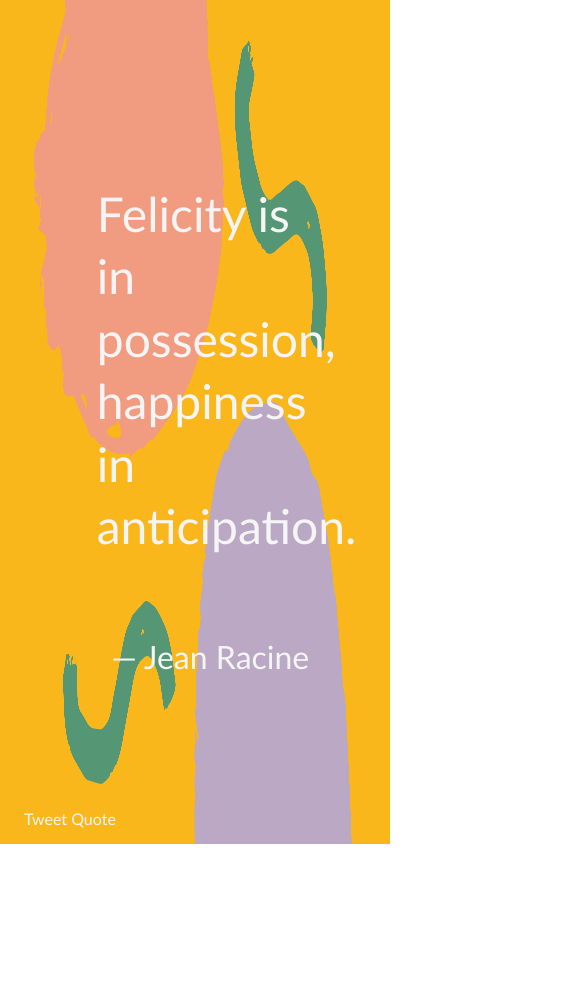
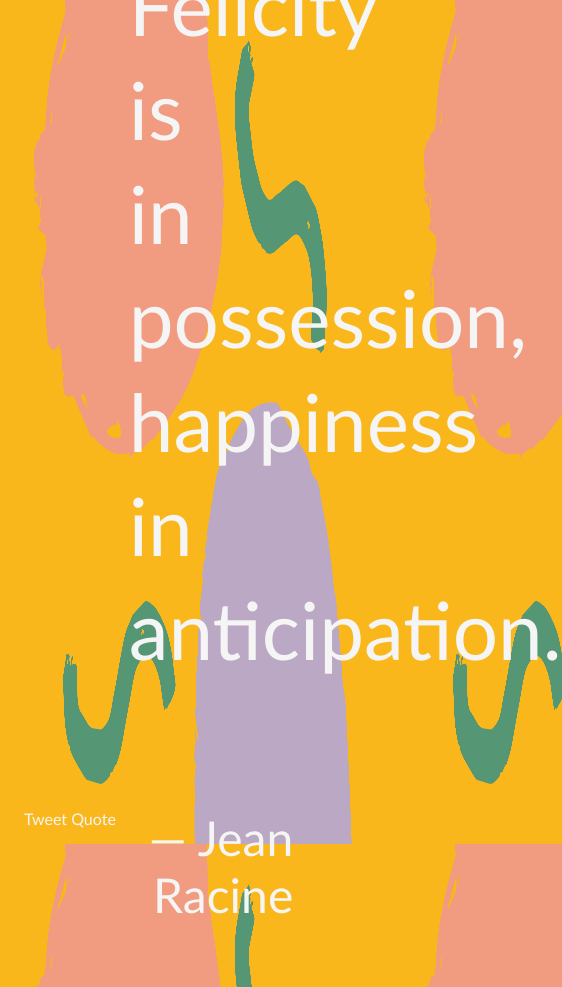
Before and after one commit to jayaaaaaaa/literary-quotes, a plain HTML site: page index.html in a window 390 px wide. Shown: the whole page, 562 px wide, since content can reach past the window. Before the commit the page ends 844 px from the top, so only its background shows below. Drawn offline with Linux system fonts and the light colour scheme.

Commit message:
Add animation

```diff
--- a/app.js
+++ b/app.js
@@ -170,6 +170,10 @@ function newQuote() {
     id.innerHTML = quote;
     author.innerHTML = by;
 
+    document.getElementById("main").animate({
+        opacity: [ 0, 1 ]
+    }, 1000);
+
     let tweet = document.getElementsByTagName("a")[0];
     let href = document.createAttribute("href");
     href.value = "https://twitter.com/intent/tweet?hashtags=quotes&text=" + quote + " " + by;
--- a/big.css
+++ b/big.css
@@ -1,5 +1,5 @@
 body {
-    background: url("bg.png") no-repeat fixed center;
+    background: url("bg.webp") no-repeat fixed center;
     background-size: 100% 100%;
     font-family: 'Gill Sans', 'Gill Sans MT', Calibri, 'Trebuchet MS', sans-serif;
     color: whitesmoke;
@@ -45,3 +45,15 @@ a, a:hover, a:visited {
     text-align: right;
     padding: 1em;
 }
+
+@media only screen and (max-width: 600px) {
+    body {
+        background-size: auto 100%;
+    }
+    #quote {
+        font-size: 5em;
+    }
+    #author {
+        font-size: 3em;
+    }
+}
--- a/index.html
+++ b/index.html
@@ -2,11 +2,11 @@
 <html lang="en">
 <head>
     <meta charset="utf-8">
-    <title>Click anywhere for a new quote</title>
+    <title>Click for a new quote</title>
     <link rel="stylesheet" href="big.css">
 </head>
 <body>
-    <div class="wrapper center" onclick="newQuote()">
+    <div class="wrapper center" id="main" onclick="newQuote()" tooltip="Click for a new quote">
         <span id="quote"></span>
         <span id="author"></span>
         <!-- for box.css
```
Also changed, not shown: bg.webp (added).
